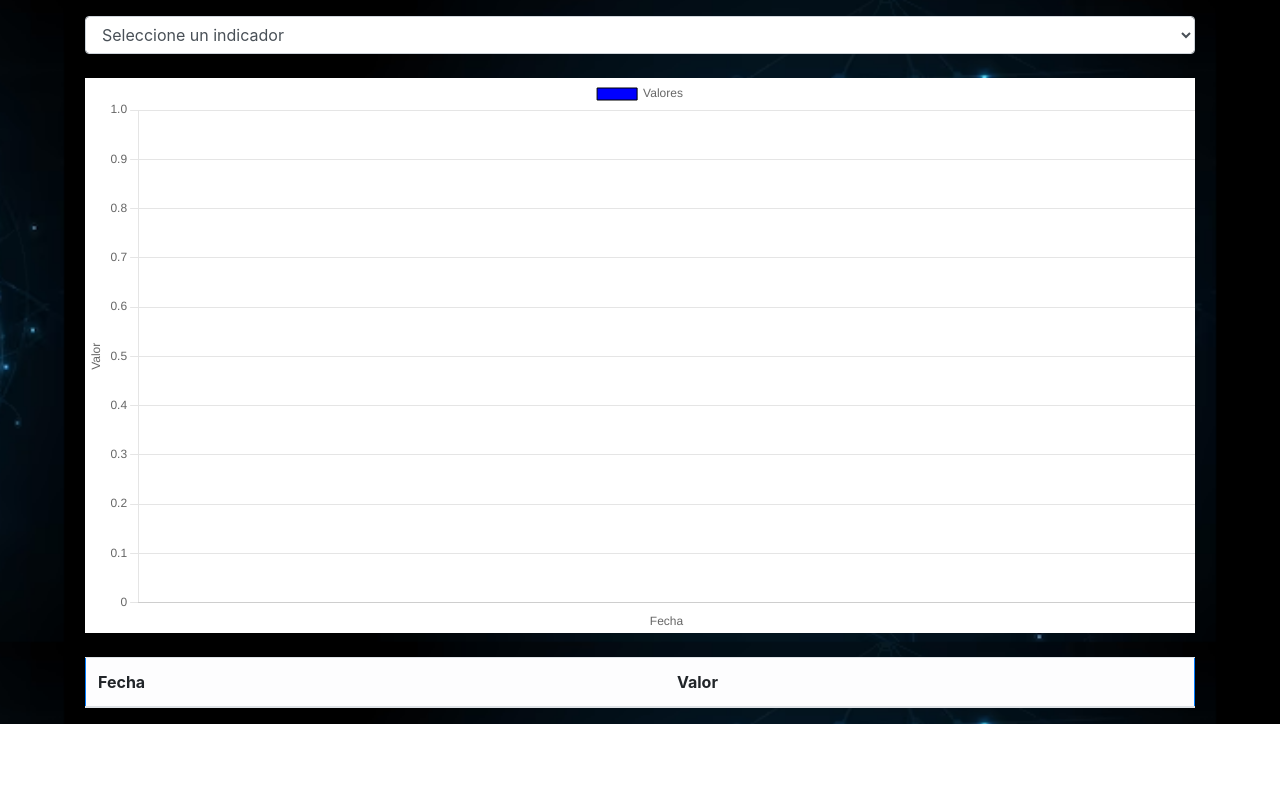
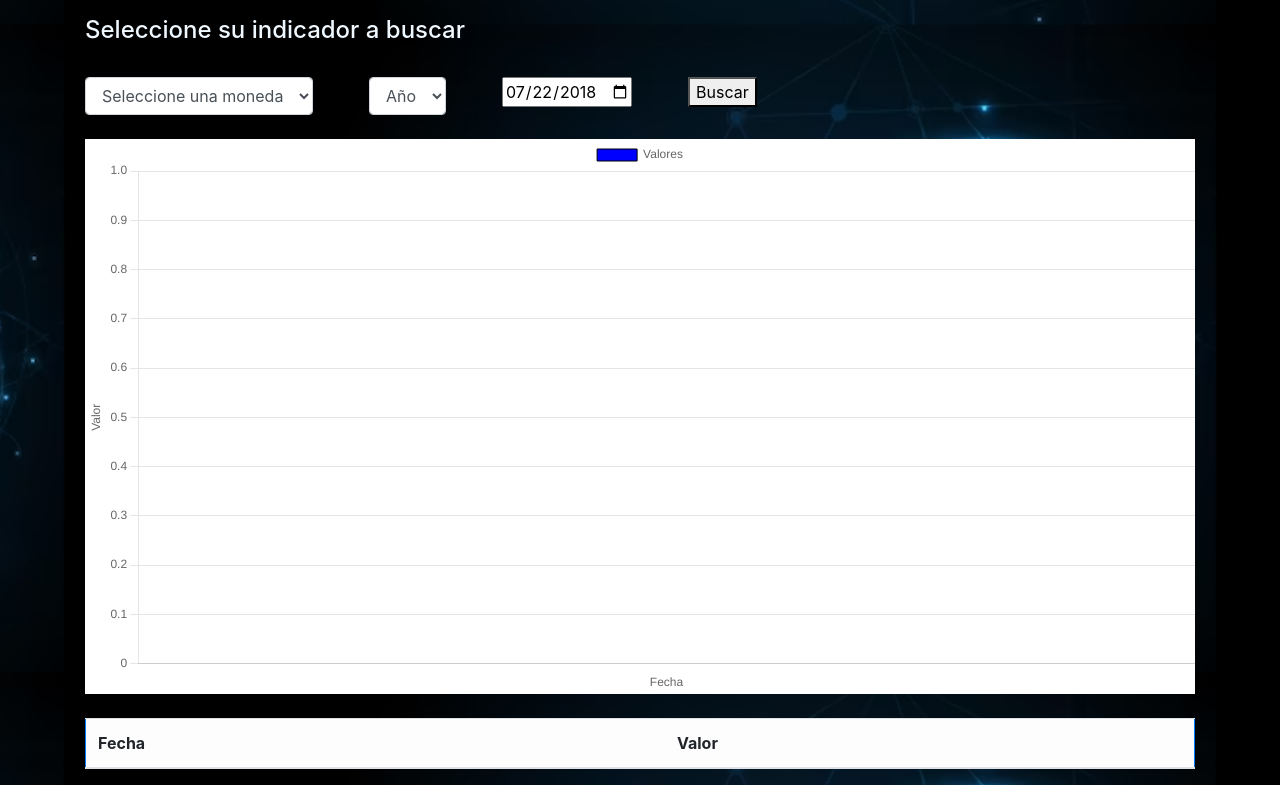
Before and after one commit to Cris7F/tarea-indicador, a plain HTML site: page index.html in a window 1280 px wide. Shown: the part 88-873 px from the top of the page. Before the commit the page ends 812 px from the top, so only its background shows below. Drawn offline with nearby package versions, Linux system fonts and the light colour scheme; no server answers.

Commit message:
tarea completa

```diff
--- a/index.html
+++ b/index.html
@@ -1,5 +1,6 @@
 <!DOCTYPE html>
 <html>
+
 <head>
   <title>Indicadores Economicos</title>
 
@@ -15,15 +16,46 @@
     background-position: center;
     background-repeat: repeat;
   }
+
+  h2 {
+    font-size: 1.5em;
+    color: aliceblue;
+  }
+
+  .clase-interna {
+    display: flex;
+  }
 </style>
+
 <body class="custom-bg">
   <div class="container">
     <br>
     <h1 class="text-white text-center mx-auto">Indicadores Economicos</h1>
     <br>
-    <select id="indicadores" class="form-control">
-      <option value="">Seleccione un indicador</option>
-    </select>
+    <h2>Seleccione su indicador a buscar</h2>
+    <br>
+    <div class="clase-interna">
+
+      <div style="margin-right: 3.5em;">
+        <select id="indicadores" class="form-control">
+          <option value="">Seleccione una moneda</option>
+        </select>
+      </div>
+
+      <div style="margin-right: 3.5em;">
+        <select id="indicadores" class="form-control">
+          <option value="">Año</option>
+        </select>
+      </div>
+
+      <div style="margin-right: 3.5em;">
+        <input type="date" id="start" name="trip-start" value="2018-07-22" min="2018-01-01" max="2023-06-02">
+      </div>
+      <div style="margin-right: 3.5em;">
+        <button>Buscar</button>
+      </div>
+    </div>
+
     <div id="indicador-info" class="mt-4 text-white"></div>
     <canvas id="indicador-chart" class="mt-4 bg-white text-dark"></canvas>
     <table id="indicador-table" class="table table-light mt-4 border border-primary">
@@ -39,4 +71,5 @@
   </div>
   <script src="script.js"></script>
 </body>
+
 </html>
```
